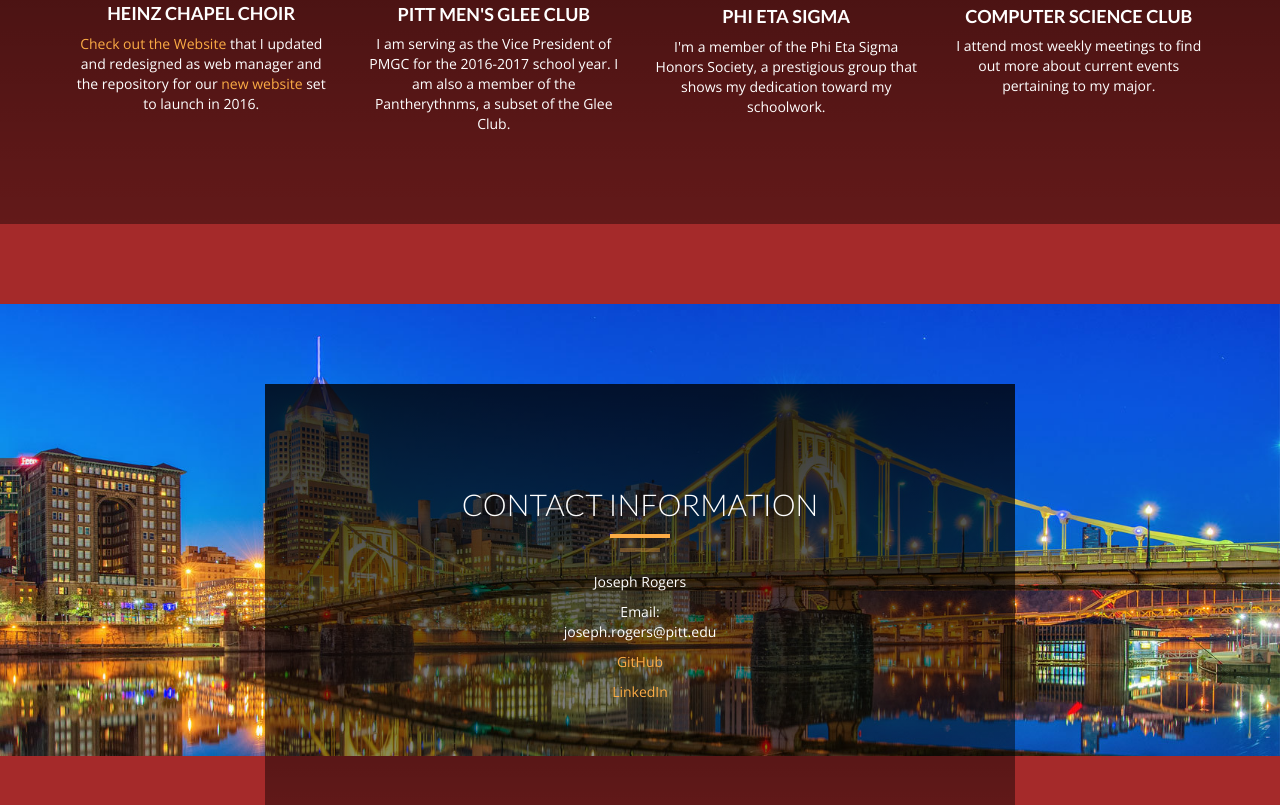
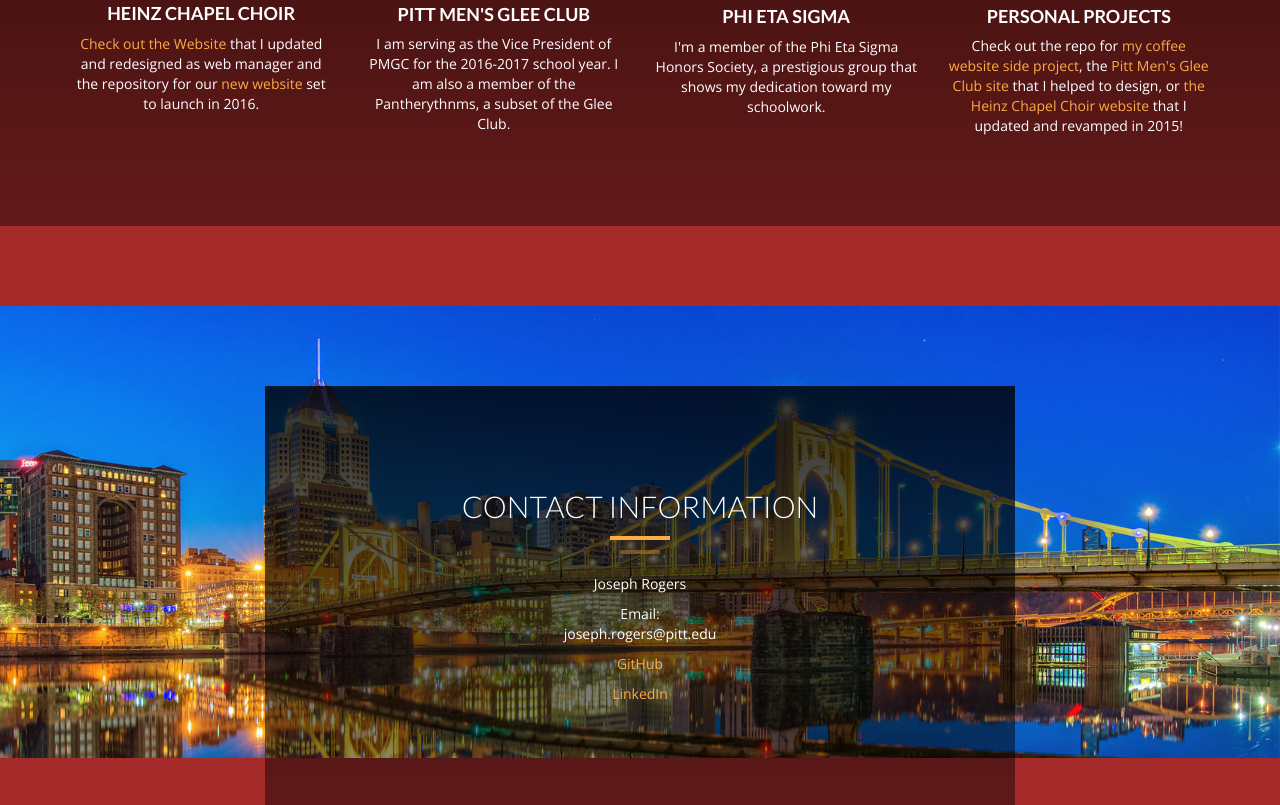
Before and after one commit to JosephDRogers23/JosephDRogers23.github.io, a plain HTML site: page index.html in a window 1280 px wide. Shown: the part 2271-3076 px from the top of the page. Drawn offline with nearby package versions, Linux system fonts and the light colour scheme.

Commit message:
Added personal projects.

```diff
--- a/index.html
+++ b/index.html
@@ -270,8 +270,8 @@
 
                 <div class="col-md-3 col-sm-6 service">
                     <img alt="csc" src="images/github.gif" width="90">
-                    <h4><strong>Computer Science Club</strong></h4>
-                    <p>I attend most weekly meetings to find out more about current events pertaining to my major.</p>
+                    <h4><strong>Personal Projects</strong></h4>
+                    <p>Check out the repo for <a href="https://github.com/JosephDRogers23/jdr86-cs1520-term-project" target="_blank" >my coffee website side project</a>, the <a href="www.pittmensgleeclub.org" target="_blank">Pitt Men's Glee Club site</a> that I helped to design, or <a href="http://pitt.edu/~heinzcc" target="_blank">the Heinz Chapel Choir website</a> that I updated and revamped in 2015!</p>
                 </div>
             </div>
             </div>
```
